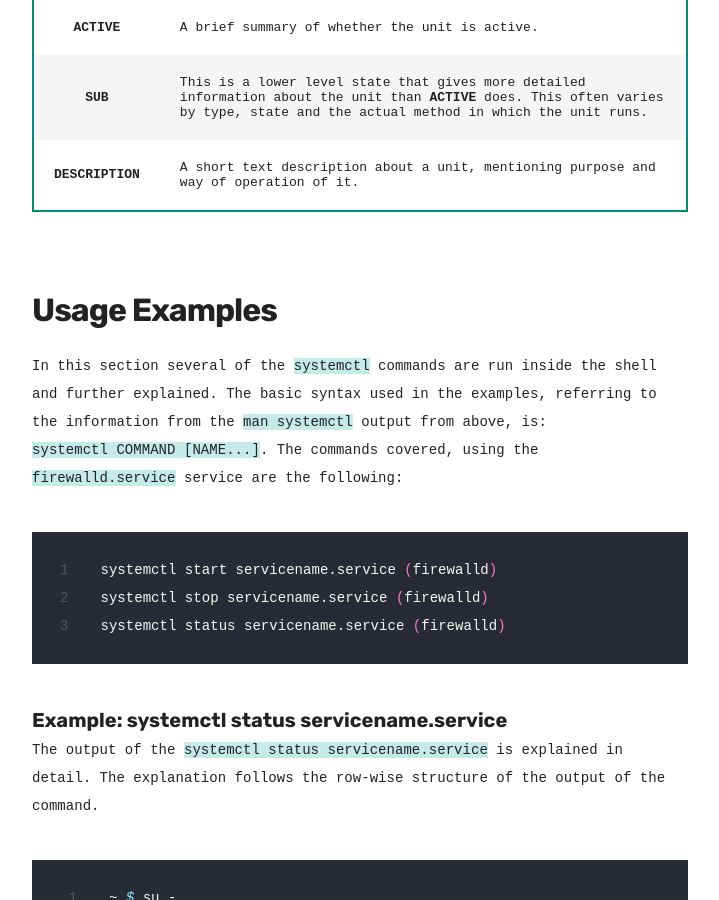
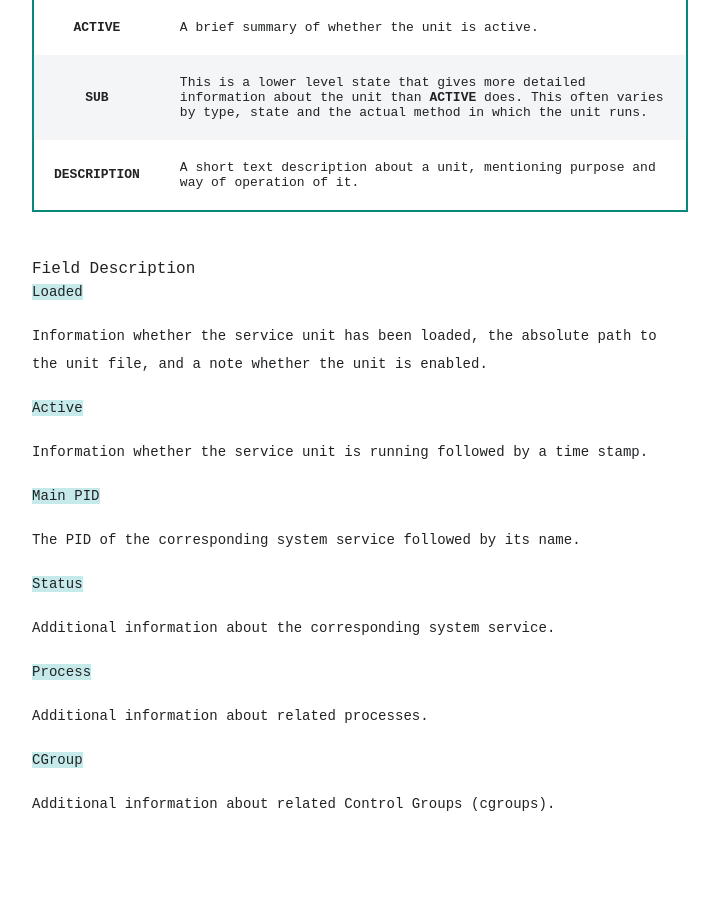
Before and after one commit to kletobias/kletobias.github.io, a Jekyll site: the page built from _projects/Chapter_5-13.md, in a window 1280 px wide and 900 px high, scrolled down 2714 px. Shown: the whole window, without its empty margins (38-757 px from the left). Built offline with Jekyll 4.4.1, drawn with Linux system fonts in a browser that asks for light colours; nearby versions of some CDN libraries; some web fonts are replaced.

Commit message:
updating module5 for the website

```diff
--- a/_projects/Chapter_5-13.md
+++ b/_projects/Chapter_5-13.md
@@ -55,6 +55,88 @@
 |   **ACTIVE**    | A brief summary of whether the unit is active.                                                                                                                                       |
 |     **SUB**     | This is a lower level state that gives more detailed information about the unit than **ACTIVE** does. This often varies by type, state and the actual method in which the unit runs. |
 | **DESCRIPTION** | A short text description about a unit, mentioning purpose and way of operation of it.                                                                                                |
+
+
+<thead>
+    <tr>
+        <th id="idm140499344203312" scope="col" valign="top" align="left">Field</th>
+        <th id="idm140499344202224" scope="col" valign="top" align="left">Description</th>
+    </tr>
+</thead>
+<tbody>
+    <tr>
+        <td headers="idm140499344203312" valign="top" align="left">
+            <p>
+                <code class="literal">Loaded</code>
+            </p>
+        </td>
+        <td headers="idm140499344202224" valign="top" align="left">
+            <p>
+                Information whether the service unit has been loaded, the absolute path to the unit file, and a note whether the unit is enabled.
+            </p>
+        </td>
+    </tr>
+    <tr>
+        <td headers="idm140499344203312" valign="top" align="left">
+            <p>
+                <code class="literal">Active</code>
+            </p>
+        </td>
+        <td headers="idm140499344202224" valign="top" align="left">
+            <p>
+                Information whether the service unit is running followed by a time stamp.
+            </p>
+        </td>
+    </tr>
+    <tr>
+        <td headers="idm140499344203312" valign="top" align="left">
+            <p>
+                <code class="literal">Main PID</code>
+            </p>
+        </td>
+        <td headers="idm140499344202224" valign="top" align="left">
+            <p>
+                The PID of the corresponding system service followed by its name.
+            </p>
+        </td>
+    </tr>
+    <tr>
+        <td headers="idm140499344203312" valign="top" align="left">
+            <p>
+                <code class="literal">Status</code>
+            </p>
+        </td>
+        <td headers="idm140499344202224" valign="top" align="left">
+            <p>
+                Additional information about the corresponding system service.
+            </p>
+        </td>
+    </tr>
+    <tr>
+        <td headers="idm140499344203312" valign="top" align="left">
+            <p>
+                <code class="literal">Process</code>
+            </p>
+        </td>
+        <td headers="idm140499344202224" valign="top" align="left">
+            <p>
+                Additional information about related processes.
+            </p>
+        </td>
+    </tr>
+    <tr>
+        <td headers="idm140499344203312" valign="top" align="left">
+            <p>
+                <code class="literal">CGroup</code>
+            </p>
+        </td>
+        <td headers="idm140499344202224" valign="top" align="left">
+            <p>
+                Additional information about related Control Groups (cgroups).
+            </p>
+        </td>
+    </tr>
+</tbody>
 
 
 #### Usage Examples
```
